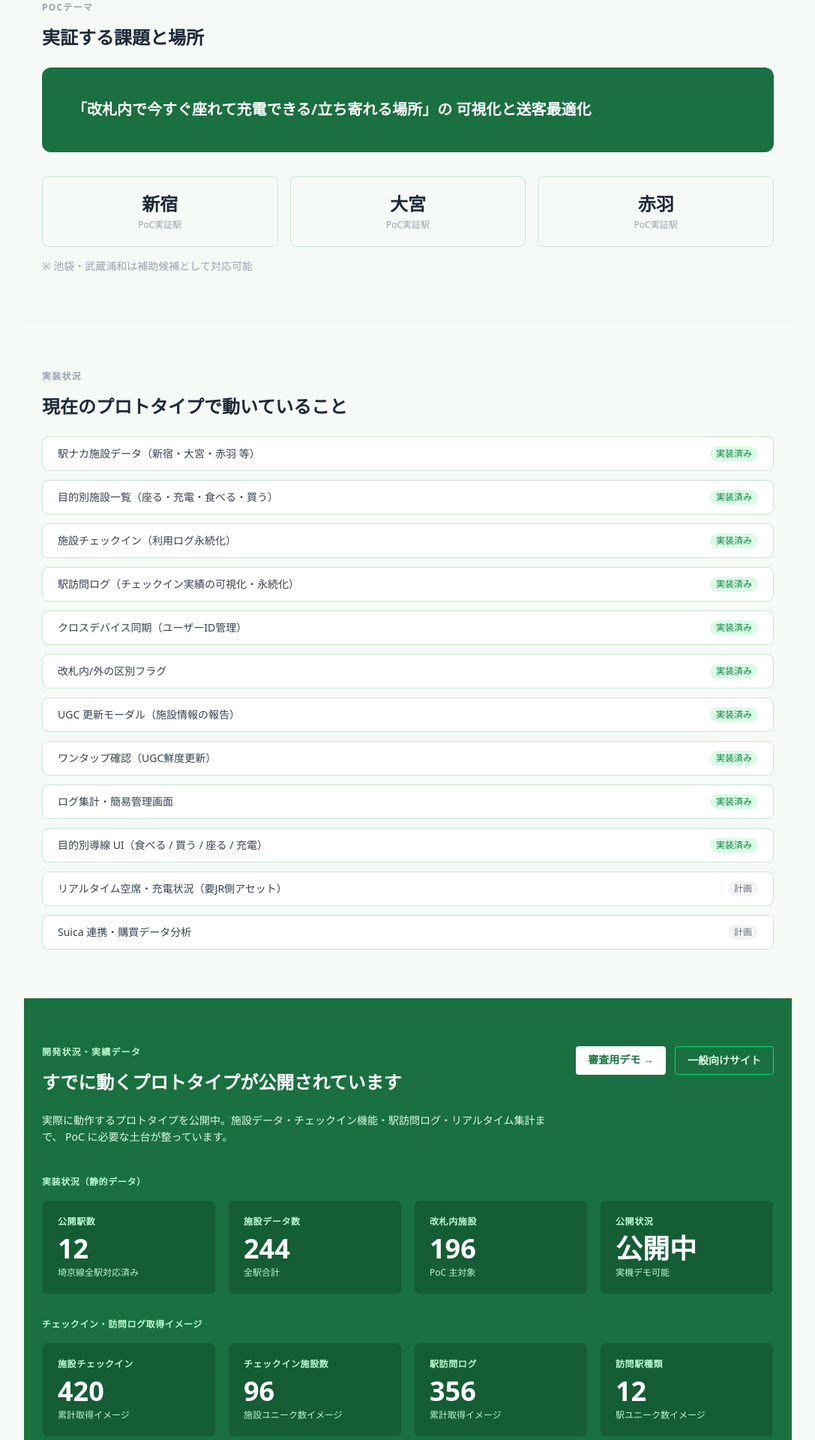
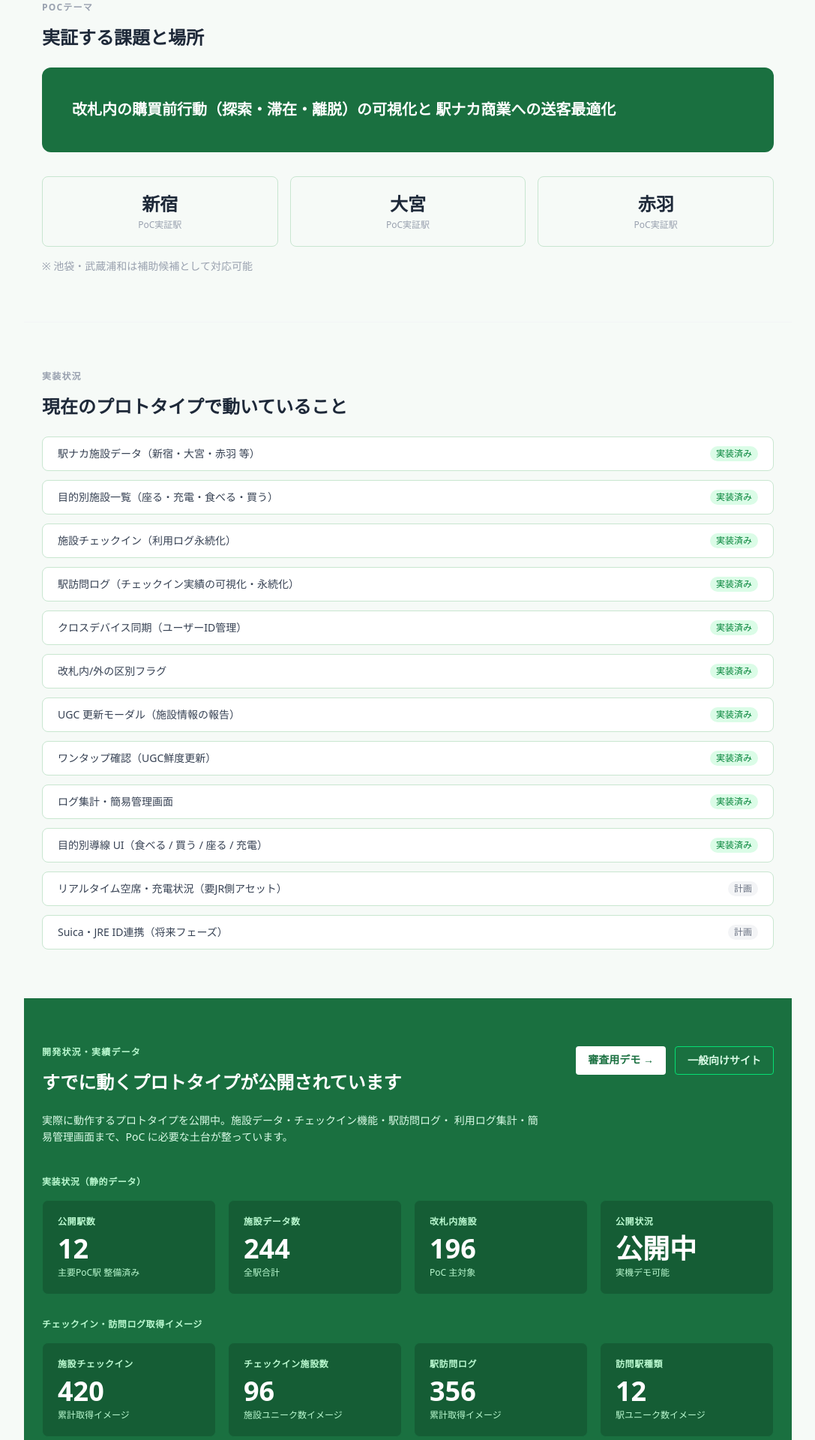
Before and after one commit to a-kobayashi-arch/ekimap-web, a Next.js app: page /jr in a window 1280 px wide. Shown: the part 1580-3500 px from the top of the page at 75% size, without its empty margins (96-1183 px from the left). Built offline with nearby package versions, Linux system fonts and the light colour scheme.

Commit message:
copy: refine JR page final proposal wording

```diff
--- a/app/jr/page.tsx
+++ b/app/jr/page.tsx
@@ -239,8 +239,8 @@ function PocThemeSection() {
       <SectionHeading>実証する課題と場所</SectionHeading>
       <div className="bg-[#1A7040] text-white rounded-xl p-10 mb-8">
         <p className="text-xl font-semibold leading-relaxed">
-          「改札内で今すぐ座れて充電できる/立ち寄れる場所」の
-          可視化と送客最適化
+          改札内の購買前行動（探索・滞在・離脱）の可視化と
+          駅ナカ商業への送客最適化
         </p>
       </div>
       <div className="grid grid-cols-1 md:grid-cols-3 gap-4">
@@ -275,7 +275,7 @@ const implementations = [
   { status: "done", label: "ログ集計・簡易管理画面" },
   { status: "done", label: "目的別導線 UI（食べる / 買う / 座る / 充電）" },
   { status: "plan", label: "リアルタイム空席・充電状況（要JR側アセット）" },
-  { status: "plan", label: "Suica 連携・購買データ分析" },
+  { status: "plan", label: "Suica・JRE ID連携（将来フェーズ）" },
 ];
 
 function ImplementationSection() {
@@ -364,8 +364,8 @@ function LiveStatsSection({ totalStations, totalFacilities, insideFacilities }:
             <span className="text-white">すでに動くプロトタイプが公開されています</span>
           </SectionHeading>
           <p className="text-green-100 text-sm leading-relaxed max-w-2xl">
-            実際に動作するプロトタイプを公開中。施設データ・チェックイン機能・駅訪問ログ・リアルタイム集計まで、
-            PoC に必要な土台が整っています。
+            実際に動作するプロトタイプを公開中。施設データ・チェックイン機能・駅訪問ログ・
+            利用ログ集計・簡易管理画面まで、PoC に必要な土台が整っています。
           </p>
         </div>
         <div className="flex gap-3 flex-wrap">
@@ -390,7 +390,7 @@ function LiveStatsSection({ totalStations, totalFacilities, insideFacilities }:
           実装状況（静的データ）
         </p>
         <div className="grid grid-cols-2 md:grid-cols-4 gap-4">
-          <Stat label="公開駅数"        value={totalStations}    sub="埼京線全駅対応済み" accent />
+          <Stat label="公開駅数"        value={totalStations}    sub="主要PoC駅 整備済み" accent />
           <Stat label="施設データ数"    value={totalFacilities}  sub="全駅合計"            accent />
           <Stat label="改札内施設"      value={insideFacilities} sub="PoC 主対象"          accent />
           <Stat label="公開状況"        value="公開中"           sub="実機デモ可能"          accent />
@@ -464,7 +464,7 @@ function StationBreakdownSection({
 }: StationBreakdownProps) {
   return (
     <Section id="station-breakdown">
-      <SectionLabel>駅別実績データ</SectionLabel>
+      <SectionLabel>駅別データイメージ</SectionLabel>
       <SectionHeading>主要PoC駅ごとの取得イメージ</SectionHeading>
       <p className="text-sm text-gray-500 mb-8 -mt-2">
         新宿・大宮・赤羽の3駅を対象に、一定期間運用後の施設チェックイン・駅訪問ログ取得イメージを駅単位で確認できます。
@@ -586,7 +586,7 @@ const EXPANSION_LINES = [
     name: "京浜東北線",
     color: "#00B2E6",
     stations: ["大宮", "南浦和", "赤羽", "上野", "東京"],
-    note: "埼京線との接続・並走区間を含み、首都圏南北導線の主要駅へ展開可能",
+    note: "大宮・赤羽との接続を含み、首都圏南北導線の主要駅へ展開可能",
   },
   {
     name: "湘南新宿ライン",
@@ -602,8 +602,8 @@ function ExpansionImageSection() {
       <SectionLabel>展開イメージ</SectionLabel>
       <SectionHeading>主要路線への展開イメージ</SectionHeading>
       <p className="text-sm text-gray-500 leading-relaxed mb-8 -mt-2 max-w-2xl">
-        本PoCでは埼京線沿線（大宮〜新宿）を中心に、改札内施設データ・利用ログ・管理画面までを実装済みです。
-        採択後は、JR東日本の主要ターミナル駅・乗換路線へ段階的に展開し、駅空間単位のデータ基盤として拡張可能です。
+        本PoCでは、大宮・赤羽・池袋・新宿などの主要PoC駅を対象に、改札内施設データ・利用ログ・管理画面までを実装済みです。
+        採択後は、JR東日本の主要ターミナル駅・乗換導線・駅ナカ商業エリアへ段階的に展開し、駅空間単位のデータ基盤として拡張可能です。
       </p>
 
       <div className="space-y-5">
@@ -684,10 +684,10 @@ const roadmap = [
     title: "PoC 開始（現在）",
     period: "2026年12月〜",
     items: [
-      "新宿・大宮・赤羽での施設データ整備",
-      "/jr/demo ページの完成",
-      "目的別導線・stats 表示の実装",
-      "応募資料・スクリーンショット整備",
+      "対象駅・対象施設の選定・調整",
+      "公式施設情報の確認・補正",
+      "既存Webアプリによるログ取得開始",
+      "送客・UGC・管理画面活用の初期検証",
     ],
   },
   {
```
